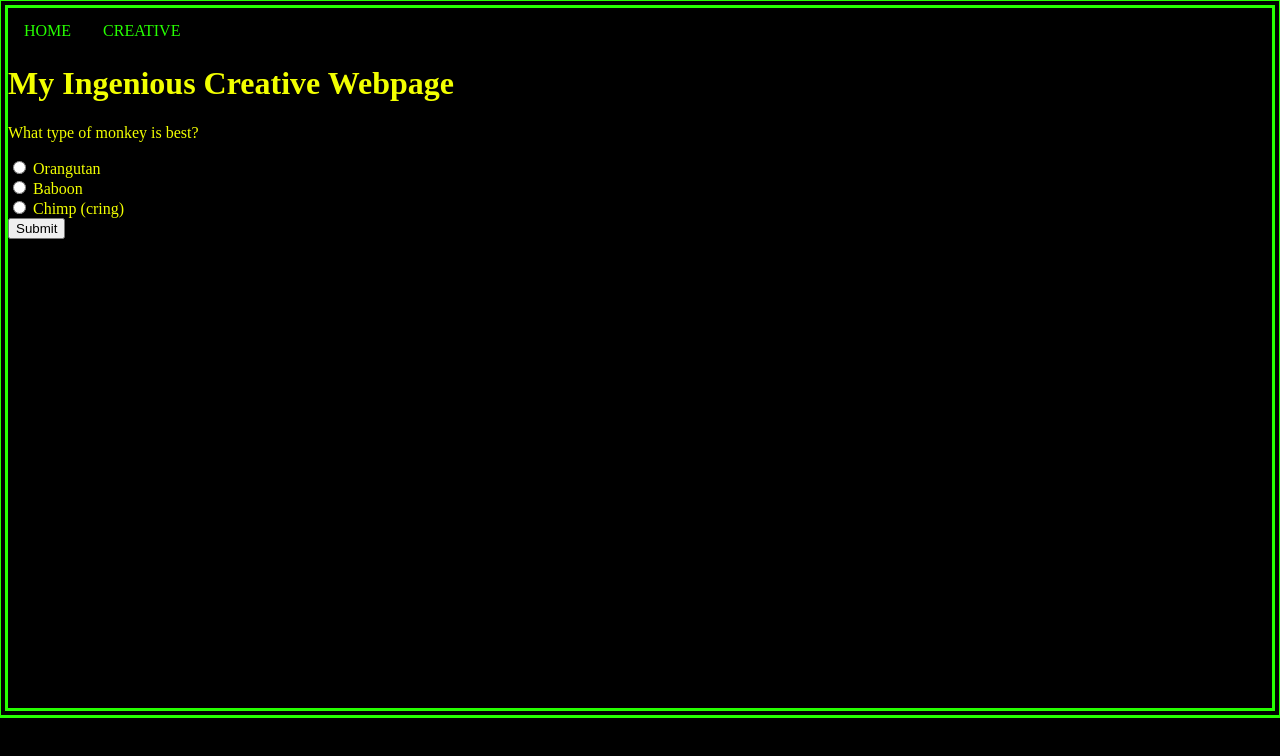
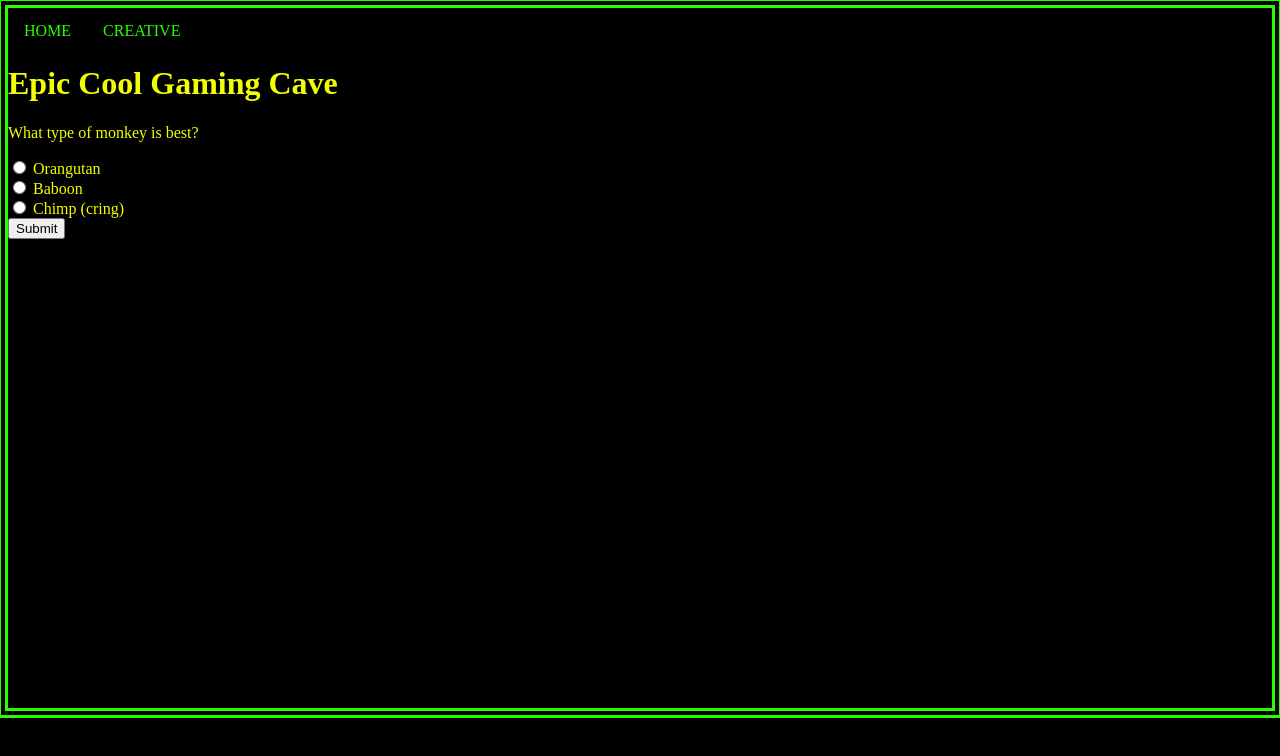
Before and after one commit to orangutanenjoyer/monkeywebsite, a plain HTML site: page personal-website/creative.html in a window 1280 px wide. Drawn offline with Linux system fonts and the light colour scheme.

Commit message:
Update creative.html

```diff
--- a/personal-website/creative.html
+++ b/personal-website/creative.html
@@ -19,7 +19,7 @@
         <br>
 
         <!-- add content here -->
-        <h1>My Ingenious Creative Webpage</h1>
+        <h1>Epic Cool Gaming Cave</h1>
         <p>What type of monkey is best?</p>
 
         <form>
```
